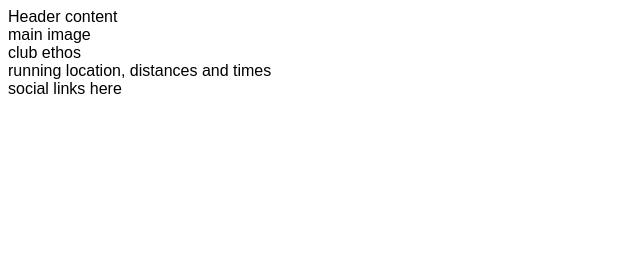
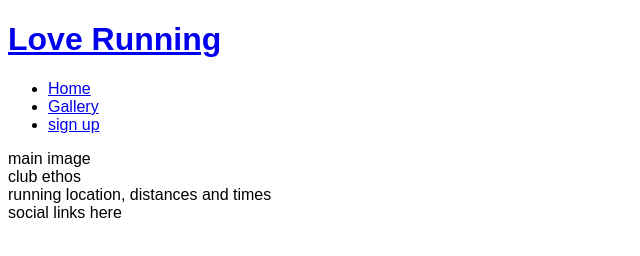
Before and after one commit to Irelandoracle1/love-running-4, a plain HTML site: page index.html in a window 1280 px wide. Shown: the whole page, without its empty margins (0-640 px from the left). Drawn offline with Linux system fonts and the light colour scheme.

Commit message:
add basic header structure

```diff
--- a/index.html
+++ b/index.html
@@ -1,5 +1,6 @@
 <!DOCTYPE html>
 <html lang="en">
+
 <head>
     <meta charset="UTF-8">
     <meta http-equiv="X-UA-Compatible" content="IE=edge">
@@ -9,9 +10,26 @@
     <link rel="stylesheet" href="assets/css/style.css">
     <title>love running 4</title>
 </head>
+
 <body>
     <header>
-        Header content</header>
+        <a href="index.html">
+            <h1>Love Running</h1>
+        </a>
+        <nav>
+            <ul>
+                <li>
+                    <a href="index.html">Home</a>
+                </li>
+                <li>
+                    <a href="#">Gallery</a>
+                </li>
+                <li>
+                    <a href="#">sign up</a>
+                </li>
+            </ul>
+        </nav>
+    </header>
     <section>
         main image
     </section>
@@ -25,4 +43,5 @@
         social links here
     </footer>
 </body>
+
 </html>
```
